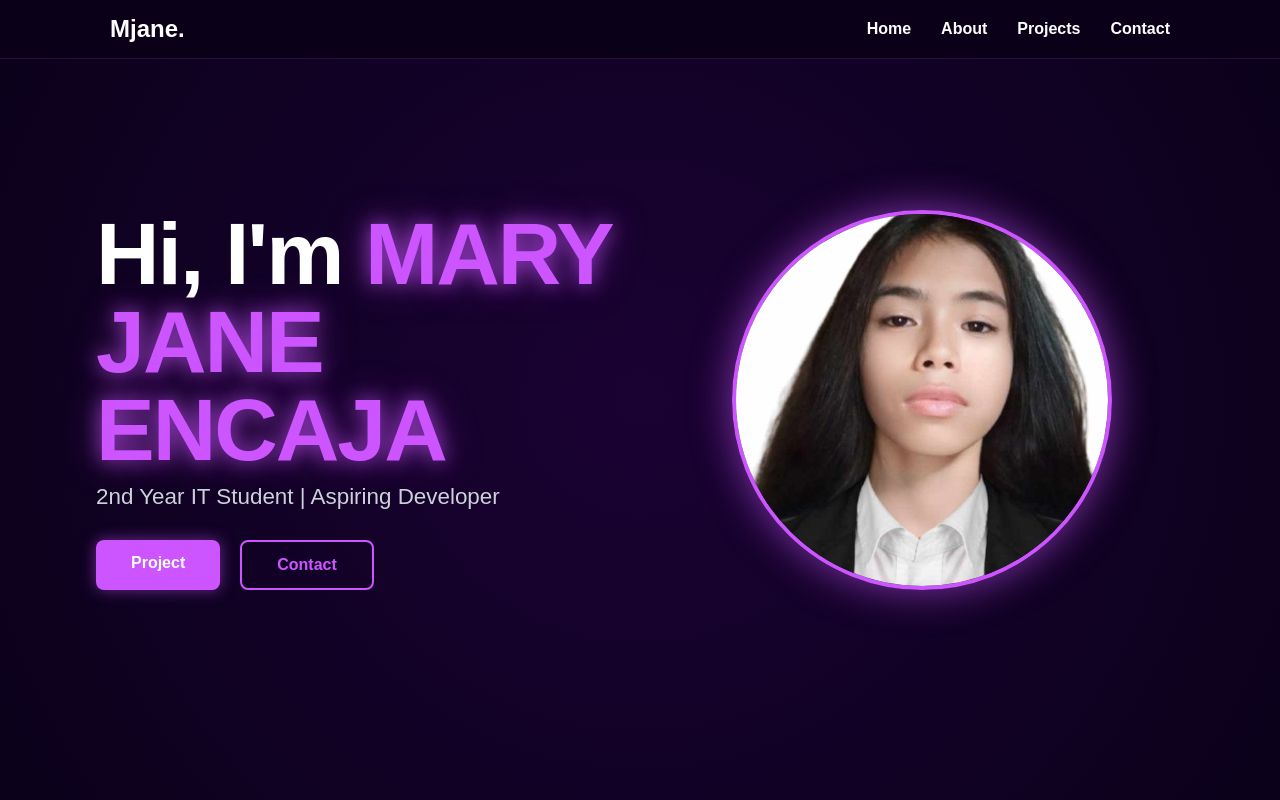
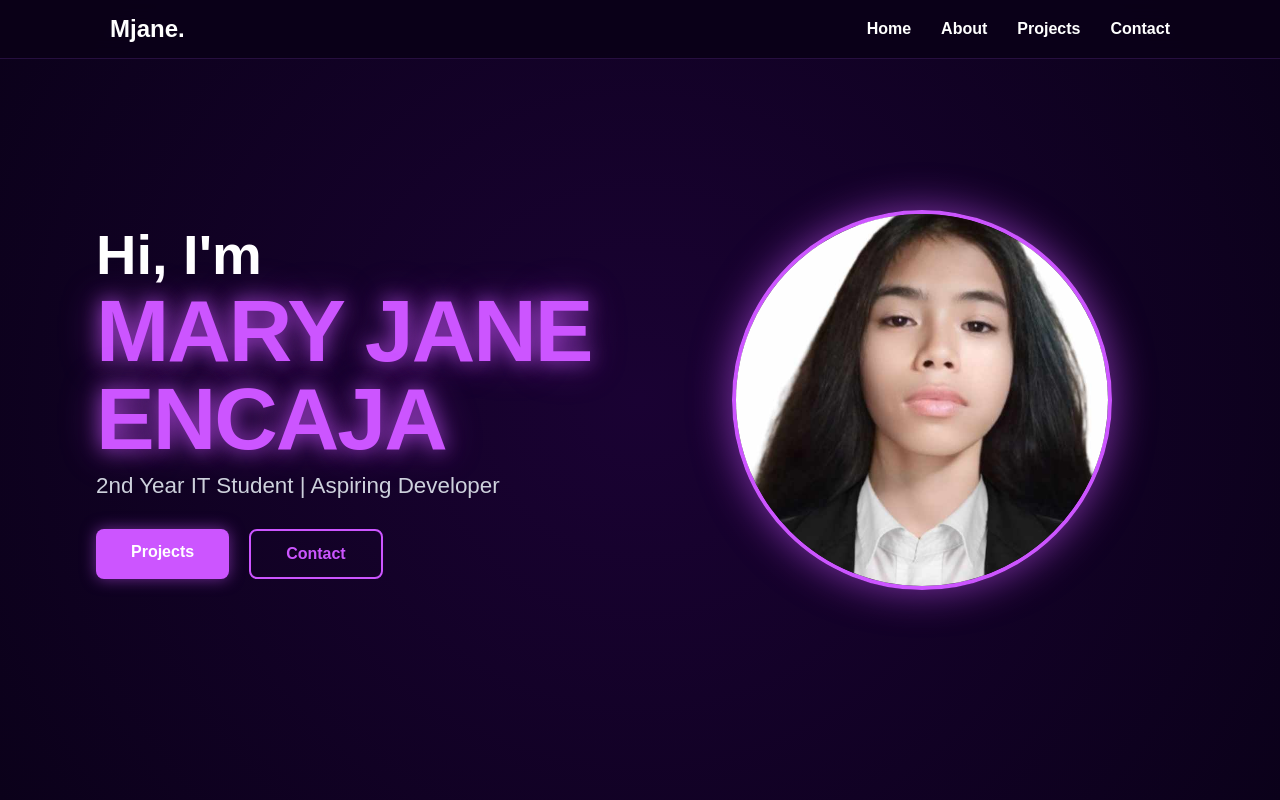
Before and after one commit to mjanezzn/my-first-repo, a plain HTML site: page index.html in a window 1280 px wide. Drawn offline with Linux system fonts and the light colour scheme.

Commit message:
Final Design

```diff
--- a/index.html
+++ b/index.html
@@ -22,10 +22,10 @@
     <section class="hero">
     <div class="hero-container">
         <div class="hero-content">
-            <h1>Hi, I'm <span class="highlight">MARY JANE ENCAJA</span></h1>
+            <h2>Hi, I'm</h2><h1><span class="highlight">MARY JANE ENCAJA</span></h1>
             <p class="tagline">2nd Year IT Student | Aspiring Developer</p>
             <div class="hero-buttons">
-                <a href="#projects" class="btn primary">Project</a>
+                <a href="#projects" class="btn primary">Projects</a>
                 <a href="#contact" class="btn secondary">Contact</a>
             </div>
         </div>
--- a/style.css
+++ b/style.css
@@ -79,7 +79,9 @@ body {
 .hero-content {
     flex: 1;
 }
-
+.hero-content h2 {
+    font-size: 3.5rem;
+}
 .hero-content h1 {
     font-size: 5.5rem; /* VERY BIG NAME */
     font-weight: 900;
```
